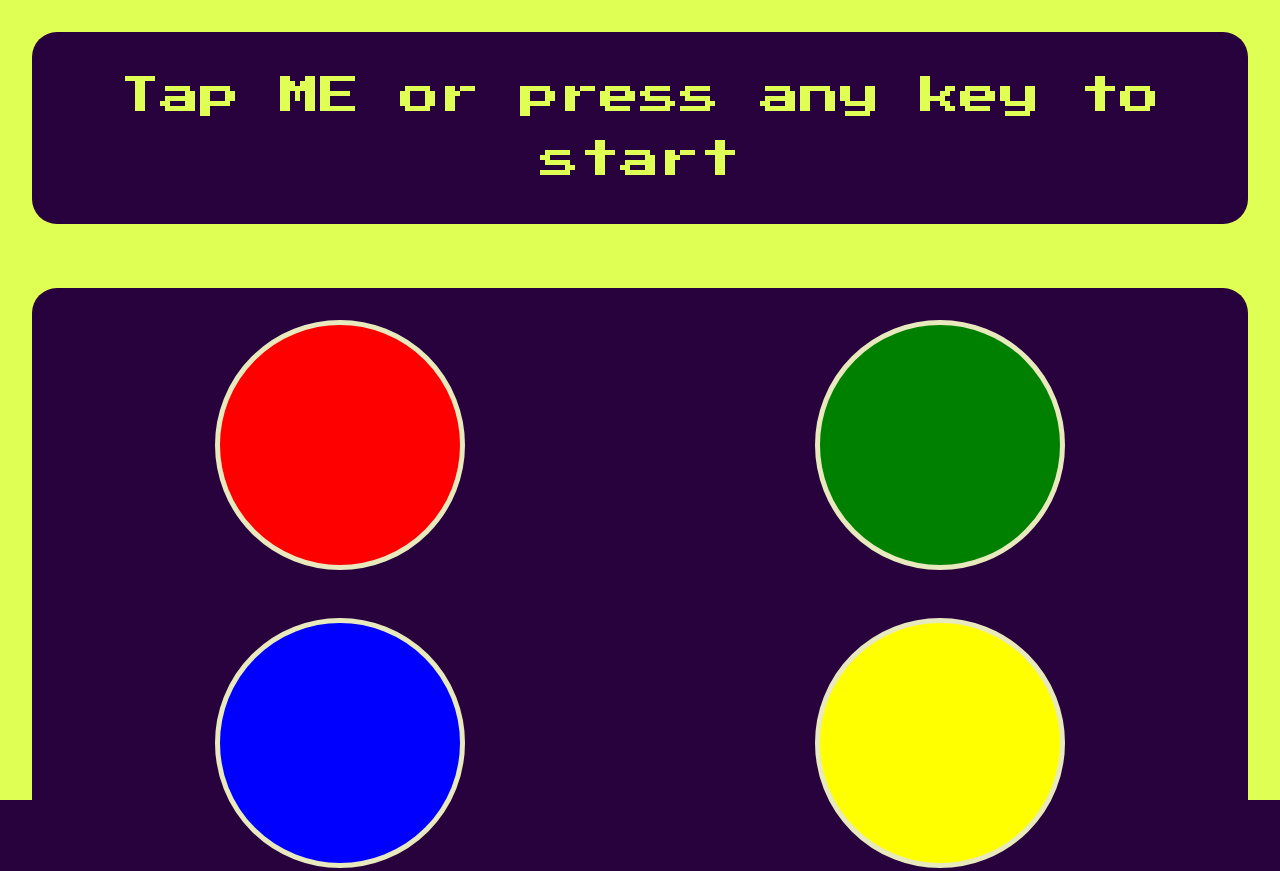
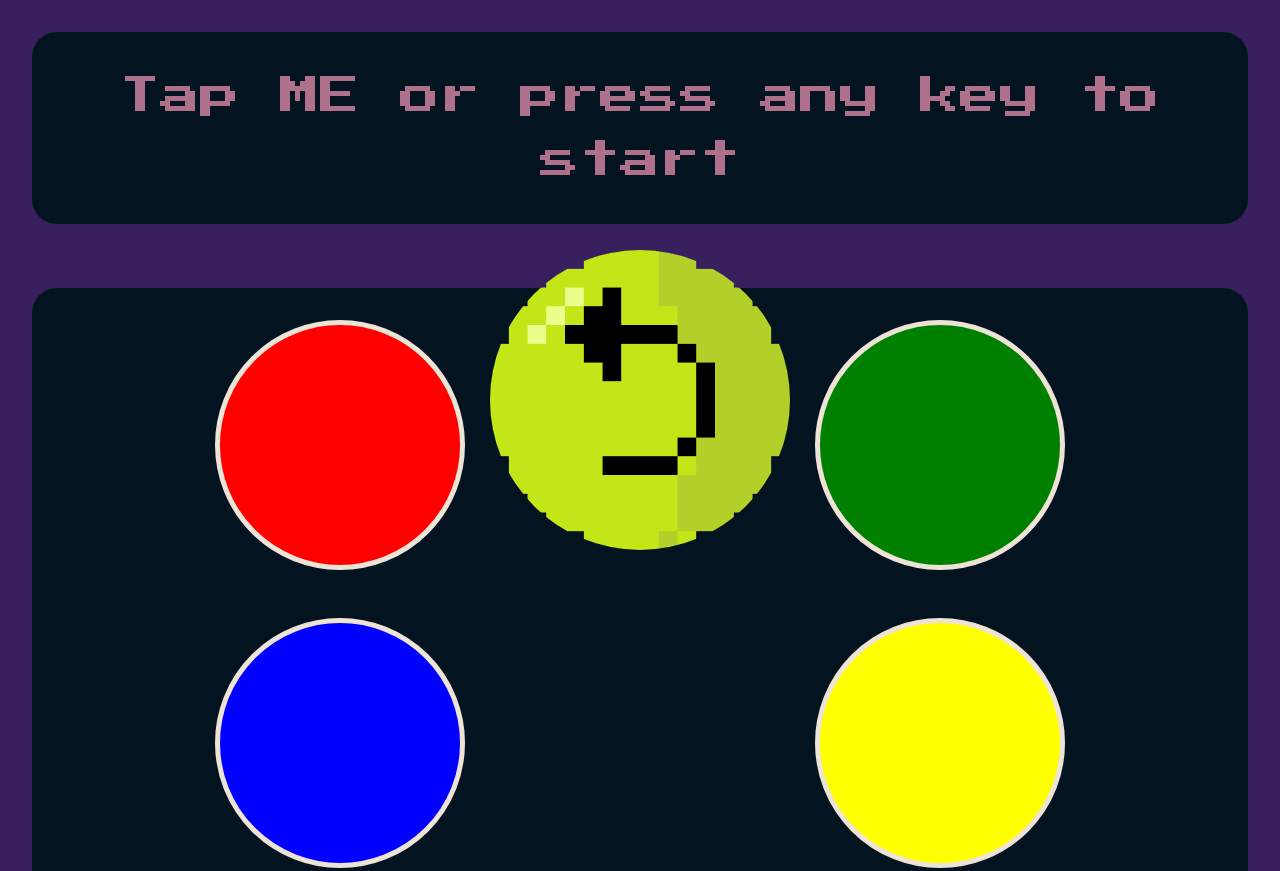
Before and after one commit to gowtham2k2/memorit, a plain HTML site: page index.html in a window 1280 px wide. Shown: the top 871 px of the page. Drawn offline with nearby package versions, Linux system fonts and the light colour scheme.

Commit message:
minor style change

```diff
--- a/game.js
+++ b/game.js
@@ -37,7 +37,7 @@ $(".scoreBoard").on("click", () => {
       .fadeOut(100)
       .fadeIn(100);
     setTimeout(() => {
-      $(".replay").css({ display: "none" });
+      $(".replay").css({ display: "none", "z-index": "-1" });
       newSequence();
     }, 1000);
     gameStarted = true;
--- a/styles.css
+++ b/styles.css
@@ -1,25 +1,46 @@
+:root {
+  --concolr1: #031320;
+  --textcolr: #AF708B;
+  --bgcolor: #38205E;
+  --concolr2: #EEE3D7;
+
+}
+
 body {
-  background-color: #27023c;
-  color: #e0ff54;
+  background-color: var(--bgcolor);
+  color: var(--textcolr);
   font-family: 'Press Start 2P', cursive;
   position: relative;
+  display: grid;
+  grid-template: 1fr/ 1fr;
+  place-content: stretch;
+  height: 100vh;
 }
 
 
 .playGround {
-  background-color: #e0ff54;
+  background-color: var(--bgcolor);
   height: 100%;
   display: grid;
-  grid-template: 1fr 40px/ min-content 1fr;
+  grid-template: 1fr min-content/ 25rem 1fr;
 }
 
 .playGround>* {
-  padding: 2rem;
-  margin: 2rem;
+  padding: 32px;
+  margin: 32px;
 }
 
 .scoreBoard {
-  background-color: #27023c;
+  background-color: var(--concolr1);
+  border-radius: 25px;
+  line-height: 4rem;
+  display: flex;
+  align-items: center;
+  justify-content: center;
+}
+
+.active-touch {
+  background-color: var(--concolr1);
   border-radius: 25px;
   line-height: 4rem;
   display: flex;
@@ -28,9 +49,14 @@ body {
   cursor: pointer;
 }
 
+.active-touch:hover {
+  box-shadow: 0 0 10px 5px var(--concolr2);
+  color: var(--concolr2);
+}
+
 .tile-wrapper {
   border-radius: 25px;
-  background-color: #27023c;
+  background-color: var(--concolr1);
   display: grid;
   grid-template: repeat(2, 1fr)/repeat(2, 1fr);
   place-items: center;
@@ -42,7 +68,7 @@ body {
   height: 250px;
   width: 250px;
   border-radius: 50%;
-  border: 5px solid #e9e9be;
+  border: 5px solid var(--concolr2);
 }
 
 .game-over-theme {
@@ -79,11 +105,16 @@ body {
   height: 300px;
   width: 300px;
   margin: -150px;
-  z-index: -1;
+  border-radius: 50%;
+  transition: transform .2s;
+}
+
+.replay:hover {
+  transform: scale(1.2);
 }
 
 footer {
-  background-color: #27023c;
+  background-color: var(--concolr1);
   margin: 5px 0 0 0 !important;
   grid-area: 2/1/-1/-1;
   padding: 5px !important;
@@ -92,11 +123,11 @@ footer {
 footer>a {
   text-decoration: none;
   font-size: .8rem;
-  color: #9a28db;
+  color: var(--textcolr);
 }
 
 footer>a:hover {
-  color: #e0ff54;
+  color: var(--concolr2);
 }
 
 @media(max-width: 1400px) {
```
